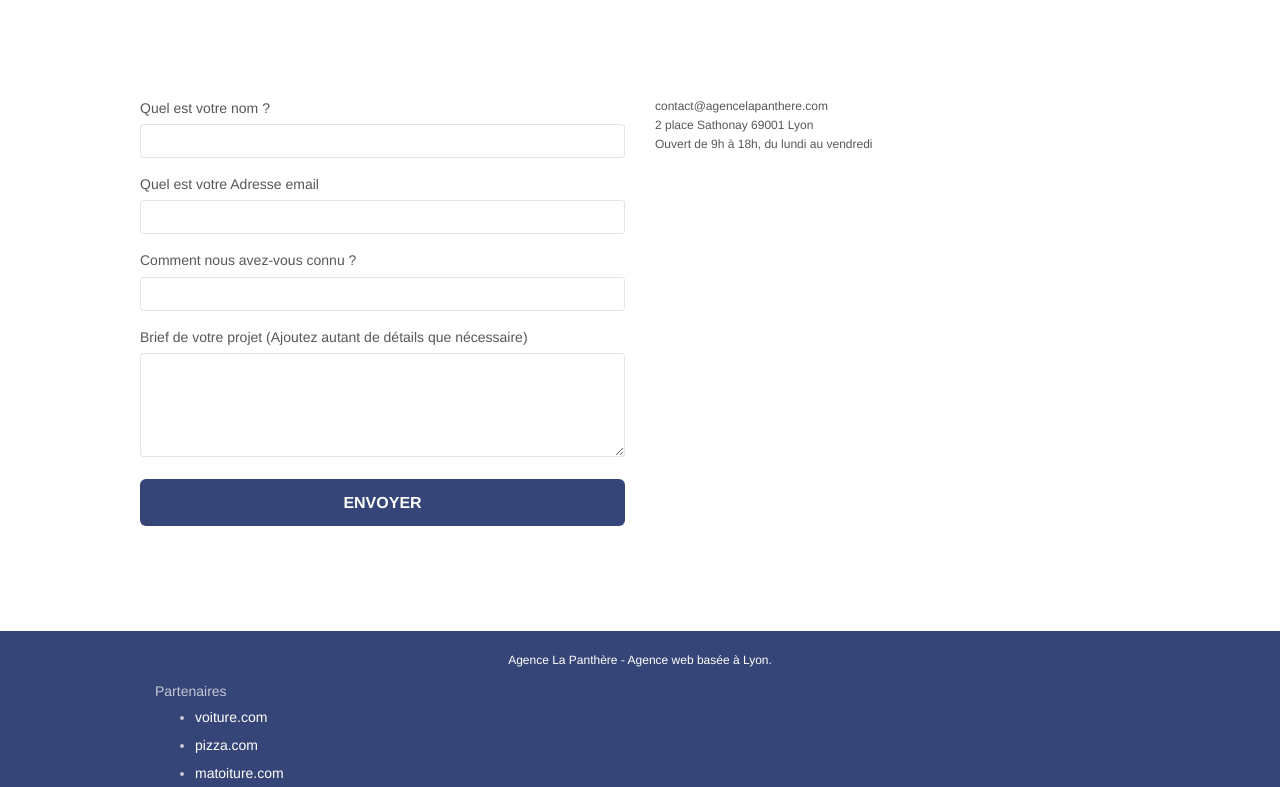
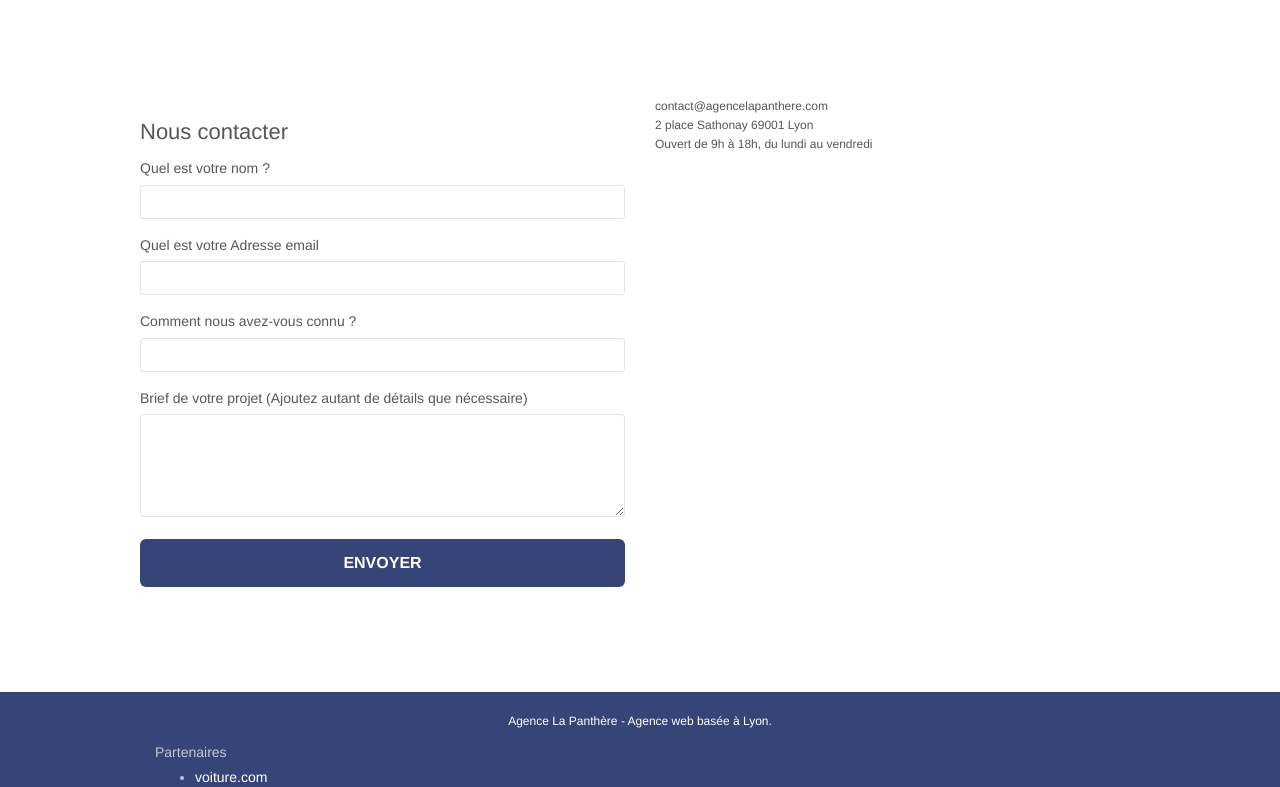
Before and after one commit to PierreEtrillard/la-panthere, a website: page page2.html in a window 1280 px wide. Shown: the part 404-1191 px from the top of the page. Drawn offline with Linux system fonts and the light colour scheme.

Commit message:
reprise des element html de la page 2 qui ne passaient pas la validation w3c

```diff
--- a/page2.html
+++ b/page2.html
@@ -101,7 +101,8 @@
 	<div class="container bloc-lg">
 		<div class="row">
 			<div class="col-sm-6">
-				<form id="form_1" role="group" aria-labelledby="coordonnees" novalidate success-msg="message envoyé !" fail-msg="erreur technique veillez, réessayer plus tard et nous excuser de ce dérangement.">
+				<h2>Nous contacter</h2>
+				<form id="form_1" aria-label="coordonnees" novalidate data-success-msg="message envoyé !" data-fail-msg="erreur technique veillez, réessayer plus tard et nous excuser de ce dérangement.">
 					<div class="form-group">
 						<label for="name">Quel est votre nom ?<br></label>
 						<input id="name" class="form-control" required />
@@ -112,7 +113,7 @@
 					</div>
 					<div class="form-group">
 						<label for="precision">	Comment nous avez-vous connu ?<br></label>
-						<input id="precision" class="form-control" type= />
+						<input id="precision" class="form-control" type=text />
 					</div>
 					<div class="form-group">
 						<label for="message">Brief de votre projet (Ajoutez autant de détails que nécessaire)<br>						</label>
```
